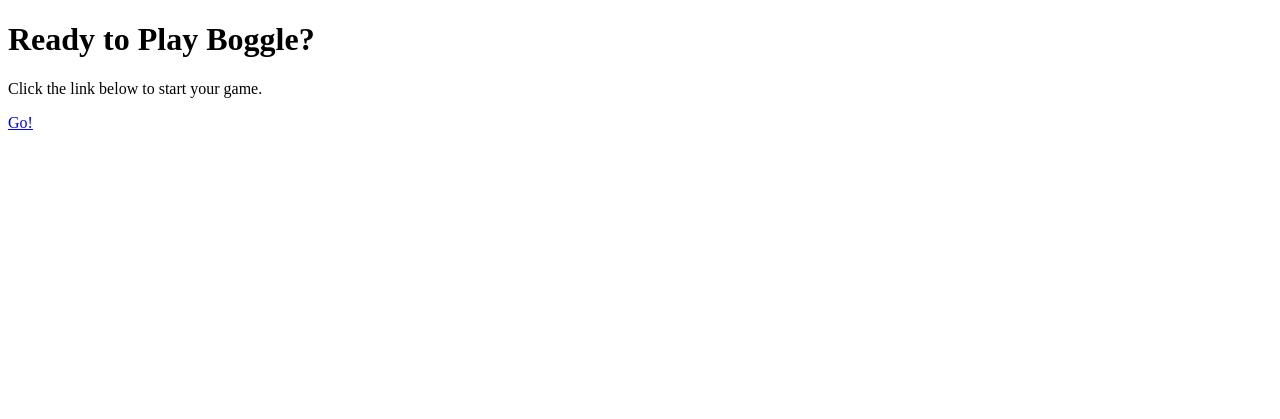
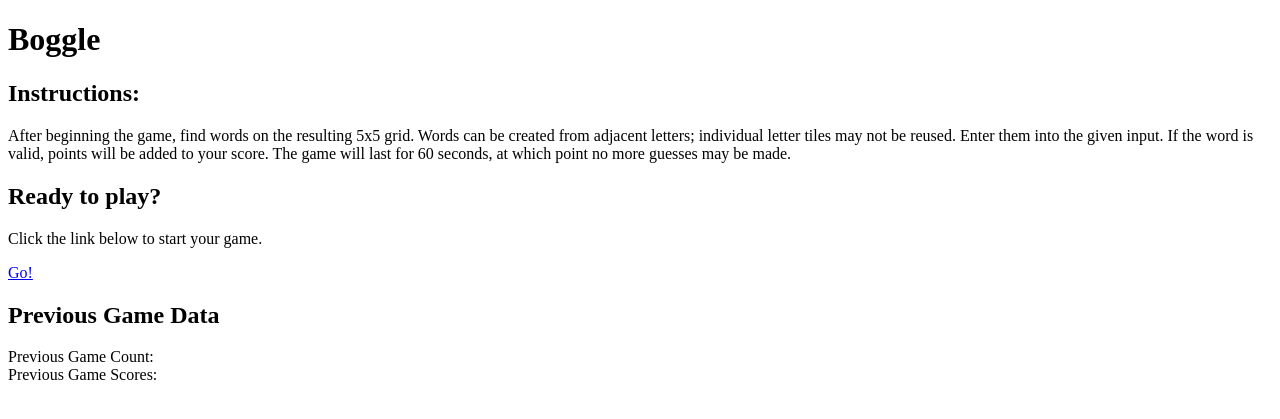
Before and after one commit to jinniaflyer450/Jins-Unit-19.5-Exercises, a Flask app: page / in a window 1280 px wide. Shown: the top 419 px of the page. Run offline with Flask 2, Linux system fonts and the light colour scheme; parts of the project's set-up code (start-up, migrations or seed data) failed here and were passed over.

Commit message:
html updates for displaying previous game count and scores

```diff
--- a/static/app.js
+++ b/static/app.js
@@ -1,6 +1,10 @@
 const guesses = new Set();
 const $guessForm = $('#guess-form');
 const $guessArea = $('#guesses')
+const $score = $('#score-value')
+let currentScore = 0;
+$score.text(`${currentScore}`)
+
 $guessForm.on('submit', async function(evt){
     evt.preventDefault();
     const guess = $('#guess').val();
@@ -15,6 +19,10 @@ $guessForm.on('submit', async function(evt){
         guesses.add(guess);
         const response = await axios.get('/guess', {'params': {'guess': $('#guess').val()}});
         newResult = $(`<p>Successfully guessed! Result: ${response.data.result}</p>`);
+        if(response.data.result === 'ok'){
+            currentScore += guess.length;
+            $score.text(`${currentScore}`);
+        }
     }
     $guessArea.append(newResult)
 })
--- a/templates/board.html
+++ b/templates/board.html
@@ -4,7 +4,7 @@
 {% for msg in get_flashed_messages() %}<p>{{msg}}</p>{% endfor %}
 <h1>Boggle</h1>
 <h2>Instructions:</h2>
-<p>After beginning the game, find words on the resulting 5x5 grid. Words can be created from adjacent letters; individual letter tiles may not be reused. Enter them into the given input. If the word is valid, points will be added to your score.</p>
+<p>After beginning the game, find words on the resulting 5x5 grid. Words can be created from adjacent letters; individual letter tiles may not be reused. Enter them into the given input. If the word is valid, points will be added to your score. The game will last for 60 seconds, at which point no more guesses may be made.</p>
 <h2>The Game:</h2>
 <div id='game'>
     {% for row in board %}
@@ -20,5 +20,9 @@
     <input type='text' placeholder='Enter a word here' id='guess' name='guess'>
     <button>Guess</button>
 </form>
+<div id="score">
+    <label for="score-value">Score:</label>
+    <span id="score-value"></span>
+</div>
 <div id="guesses"></div>
 {% endblock %}
--- a/templates/start_game.html
+++ b/templates/start_game.html
@@ -1,7 +1,21 @@
 {% extends 'base.html' %}
 {% block title %}Starting the Game{% endblock %}
 {% block content %}
-<h1>Ready to Play Boggle?</h1>
+<h1>Boggle</h1>
+<h2>Instructions:</h2>
+<p>After beginning the game, find words on the resulting 5x5 grid. Words can be created from adjacent letters; individual letter tiles may not be reused. Enter them into the given input. If the word is valid, points will be added to your score. The game will last for 60 seconds, at which point no more guesses may be made.</p>
+<h2>Ready to play?</h2>
 <p>Click the link below to start your game.</p>
-<a href="/setup-game">Go!</button>
+<a href="/setup-game">Go!</a>
+<h2>Previous Game Data</h2>
+<div id="previous-game-data">
+    <section id="previous-game-count-area">
+        <label for="previous-game-count">Previous Game Count:</label>
+        <span id="previous-game-count"></span>
+    </section>
+    <section id="previous-game-scores-area">
+        <label for="previous-game-scores">Previous Game Scores:</label>
+        <div id="previous-game-scores"></div>
+    </section>
+</div>
 {% endblock %}
```
